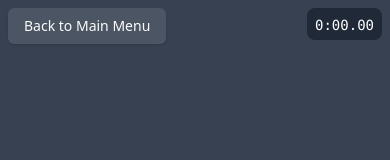
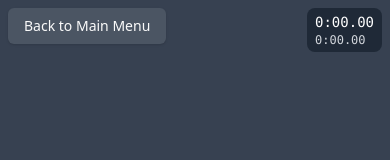
Before and after one commit to Andre-asn/stroopy, a React (Vite) app: page /game in a window 390 px wide. Shown: the top 160 px of the page. Built offline with nearby package versions, Linux system fonts and the light colour scheme.

Commit message:
fix: final round not being added to final time at game over screen

```diff
--- a/src/pages/soloGame.tsx
+++ b/src/pages/soloGame.tsx
@@ -16,6 +16,7 @@ const Game = () => {
     const [feedbackType, setFeedbackType] = useState<'correct' | 'incorrect' | null>(null);
     const [roundStartTime, setRoundStartTime] = useState<number | null>(null);
     const [totalTime, setTotalTime] = useState(0); // Cumulative time in milliseconds
+    const [currentRoundTime, setCurrentRoundTime] = useState(0); // Current round time in milliseconds
     const feedbackTimeoutRef = useRef<NodeJS.Timeout | null>(null);
 
     const startNewRound = () => {
@@ -28,12 +29,14 @@ const Game = () => {
 
         // Start timing this round
         setRoundStartTime(Date.now());
+        setCurrentRoundTime(0); // Reset current round time
     };
 
     const startGame = () => {
         setScoreSquares(Array(14).fill(false));
         setIsActive(true);
         setTotalTime(0); // Reset cumulative time
+        setCurrentRoundTime(0); // Reset current round time
         startNewRound();
     };
 
@@ -48,8 +51,8 @@ const Game = () => {
         if (roundStartTime) {
             const roundEndTime = Date.now();
             const roundDuration = roundEndTime - roundStartTime;
-            setTotalTime(prev => prev + roundDuration);
-            console.log(`Round took: ${roundDuration}ms, Total: ${totalTime + roundDuration}ms`);
+            setTotalTime(totalTime + roundDuration);
+            setCurrentRoundTime(0); // Reset current round time
         }
     };
 
@@ -90,6 +93,11 @@ const Game = () => {
 				if (next.every(square => square)) {
 					// All squares filled - game won!
 					setIsActive(false);
+
+					// Capture final round time immediately
+					const finalRoundTime = roundStartTime ? Date.now() - roundStartTime : 0;
+					const finalTotalTime = totalTime + finalRoundTime;
+
 					showFeedback(true, true); // Show success feedback
 
 					// Navigate to game over page after feedback
@@ -97,7 +105,7 @@ const Game = () => {
 						navigate('/gameOver', {
 							state: {
 								gameMode: 'singleplayer',
-                                completionTime: totalTime, // Don't add current round - already added by addRoundTime()
+								completionTime: finalTotalTime,
 								isWinner: true
 							}
 						});
@@ -146,6 +154,19 @@ const Game = () => {
         };
     }, []);
 
+    // Update current round time every 10ms for smooth display
+    useEffect(() => {
+        if (!roundStartTime || showingFeedback) return;
+
+        const interval = setInterval(() => {
+            const now = Date.now();
+            const elapsed = now - roundStartTime;
+            setCurrentRoundTime(elapsed);
+        }, 10);
+
+        return () => clearInterval(interval);
+    }, [roundStartTime, showingFeedback]);
+
     return (
         <div className="bg-gray-700 min-h-screen w-full flex flex-col items-center justify-center p-4 sm:p-8 gap-4 sm:gap-8 relative overflow-hidden">
             {/* Enhanced GameBackground with feedback support */}
@@ -166,7 +187,8 @@ const Game = () => {
 
             {/* Timer - now shows cumulative millisecond time */}
             <div className="absolute top-2 sm:top-4 right-2 sm:right-4 z-10 bg-gray-800 px-2 sm:px-4 py-1 sm:py-2 rounded-lg">
-                <span className="text-white text-sm sm:text-xl font-mono">{formatTime(totalTime)}</span>
+                <div className="text-white text-sm sm:text-xl font-mono">{formatTime(totalTime)}</div>
+                <div className="text-gray-300 text-xs sm:text-sm font-mono">{formatTime(currentRoundTime)}</div>
             </div>
 
             {/* Score squares - no feedback symbols */}
```
Lines whose indentation alone changed are shown as unchanged.
